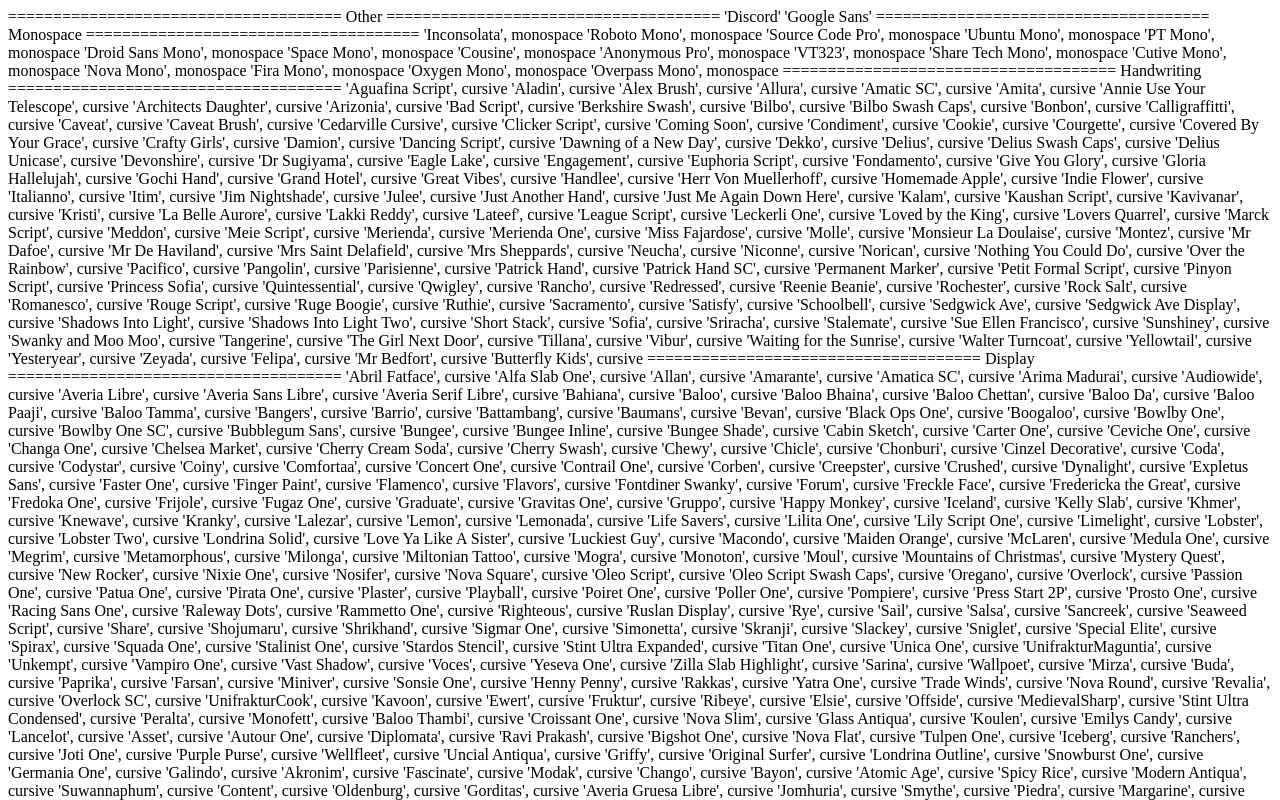
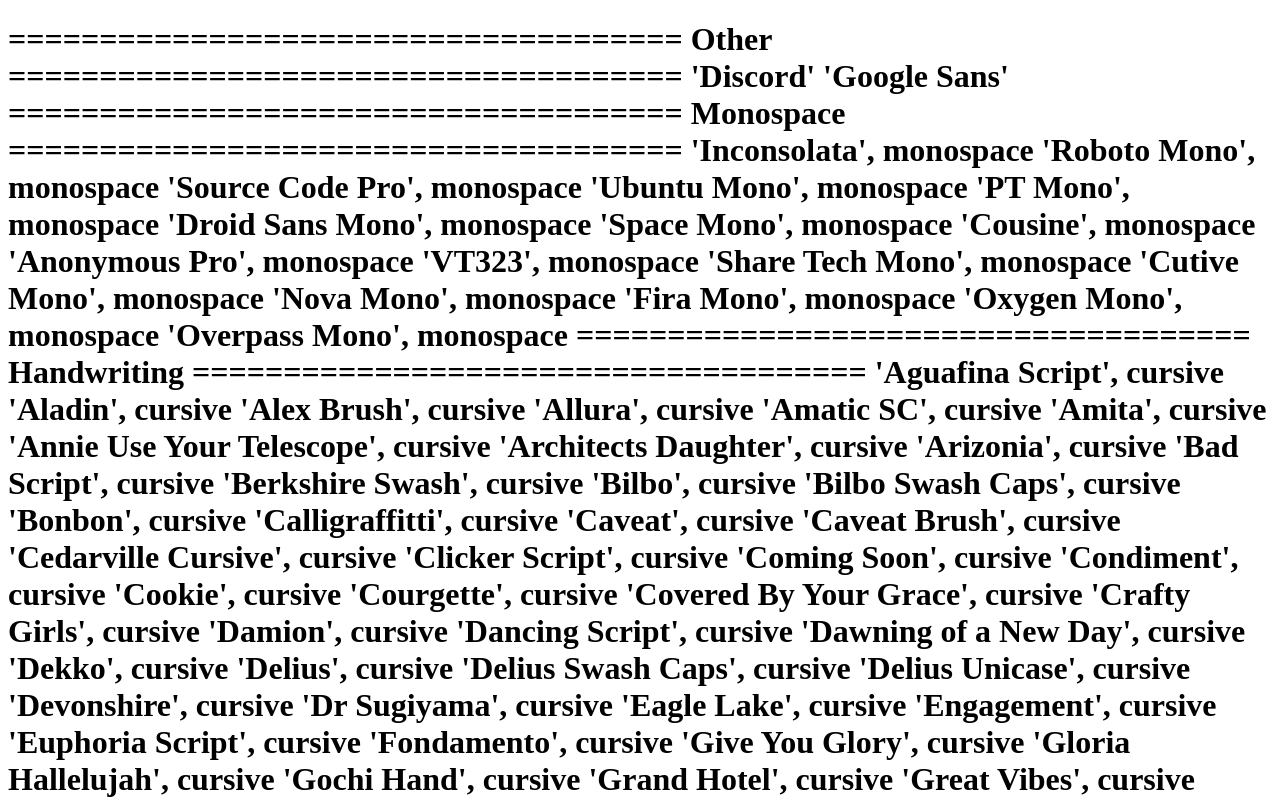
Before and after one commit to Kenbob089/textfont, a plain HTML site: page index.html in a window 1280 px wide. Shown: the top 800 px of the page. Drawn offline with Linux system fonts and the light colour scheme.

Commit message:
Update index.html

```diff
--- a/index.html
+++ b/index.html
@@ -1,7 +1,7 @@
 <!DOCTYPE html>
 <html>
 <body>
-<u1>=====================================
+<h1>=====================================
 Other
 =====================================
 'Discord'
@@ -862,7 +862,7 @@ Serif
 'Fasthand', serif
 'Peddana', serif
 'Suravaram', serif
-</u1>
+</h1>
 
 </body>
 </html>
```
